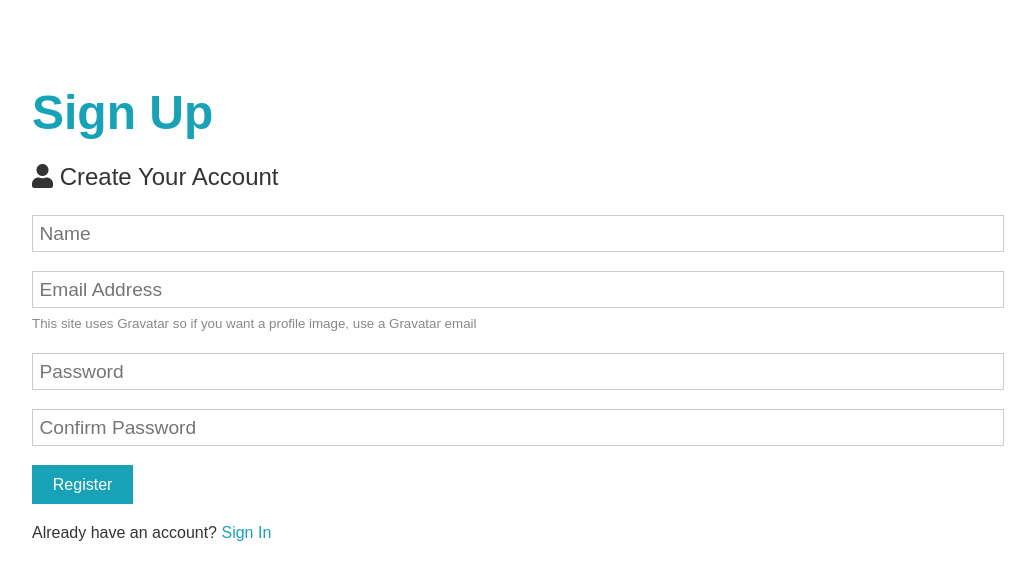
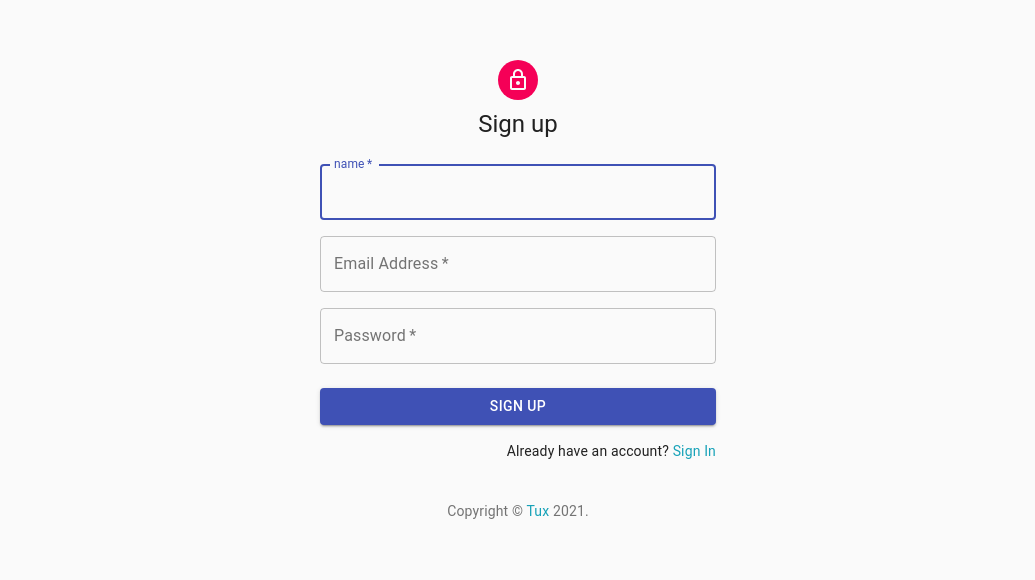
Before and after one commit to ayancoder/ticket-status-tacker, a React (Create React App) app in the folder client/: page /register in a window 1280 px wide. Shown: the part 108-688 px from the top of the page, without its empty margins (122-1157 px from the left). Built offline with nearby package versions, Linux system fonts and the light colour scheme; the HTML template or start-up script is replaced by a standard one.

Commit message:
use material for registar page

```diff
--- a/client/src/components/auth/Login.js
+++ b/client/src/components/auth/Login.js
@@ -1,15 +1,11 @@
-/* import React, { Fragment, useState } from 'react';
-import axios from 'axios';
-import {Link } from 'react-router-dom'; */
-
 import React, { Fragment, useState } from 'react';
+import { Link } from 'react-router-dom';
 import Avatar from '@material-ui/core/Avatar';
 import Button from '@material-ui/core/Button';
 import CssBaseline from '@material-ui/core/CssBaseline';
 import TextField from '@material-ui/core/TextField';
 import FormControlLabel from '@material-ui/core/FormControlLabel';
 import Checkbox from '@material-ui/core/Checkbox';
-import Link from '@material-ui/core/Link';
 import Paper from '@material-ui/core/Paper';
 import Box from '@material-ui/core/Box';
 import Grid from '@material-ui/core/Grid';
@@ -27,7 +23,7 @@ export const Login = () => {
       <Typography variant="body2" color="textSecondary" align="center">
         {'Copyright © '}
         <Link color="inherit" href="https://material-ui.com/">
-          Your Website
+          Tux
         </Link>{' '}
         {new Date().getFullYear()}
         {'.'}
@@ -159,9 +155,9 @@ export const Login = () => {
                 </Link>
               </Grid>
               <Grid item>
-                <Link href="#" variant="body2">
-                  {"Don't have an account? Sign Up"}
-                </Link>
+                <Grid item>
+                Don't have an account? Sign Up <Link to="/register">Sign Up</Link>
+              </Grid>
               </Grid>
             </Grid>
             <Box mt={5}>
@@ -172,121 +168,4 @@ export const Login = () => {
       </Grid>
     </Grid>
     );
-
 }
-  /* return (
-    <Fragment>
-      <section className="container">
-        <h1 className="large text-primary">Log In</h1>
-        <p className="lead">
-          <i className="fas fa-user"></i> Log in Your Account
-        </p>
-        <form className="form" onSubmit={(e) => onSubmit(e)}>
-          <div className="form-group">
-            <input
-              type="email"
-              placeholder="Email Address"
-              name="email"
-              value={email}
-              onChange={(e) => onChange(e)}
-              required
-            />
-            <small className="form-text">
-              This site uses Gravatar so if you want a profile image, use a
-              Gravatar email
-            </small>
-          </div>
-          <div className="form-group">
-            <input
-              type="password"
-              placeholder="Password"
-              name="password"
-              minLength="6"
-              value={password}
-              onChange={(e) => onChange(e)}
-              required
-            />
-          </div>
-          <input type="submit" className="btn btn-primary" value="Log In" />
-        </form>
-        <p className="my-1">
-          Do not have an account? <Link to="/register">Sign Up</Link>
-        </p>
-      </section>
-    </Fragment>
-  );
-};
-
-
-
-<Grid container component="main" className={classes.root}>
-        <CssBaseline />
-        <Grid item xs={false} sm={4} md={7} className={classes.image} />
-        <Grid item xs={12} sm={8} md={5} component={Paper} elevation={6} square>
-          <div className={classes.paper}>
-            <Avatar className={classes.avatar}>
-              <LockOutlinedIcon />
-            </Avatar>
-            <Typography component="h1" variant="h5">
-              Sign in
-            </Typography>
-            <form className={classes.form} noValidate onSubmit={(e) => onSubmit(e)}>
-              <TextField
-                variant="outlined"
-                margin="normal"
-                required
-                fullWidth
-                id="email"
-                label="Email Address"
-                name="email"
-                autoComplete="email"
-                value={email}
-                onChange={(e) => onChange(e)}
-                autoFocus
-              />
-              <TextField
-                variant="outlined"
-                margin="normal"
-                required
-                fullWidth
-                name="password"
-                label="Password"
-                type="password"
-                id="password"
-                value={password}
-                onChange={(e) => onChange(e)}
-                autoComplete="current-password"
-              />
-              <FormControlLabel
-                control={<Checkbox value="remember" color="primary" />}
-                label="Remember me"
-              />
-              <Button
-                type="submit"
-                fullWidth
-                variant="contained"
-                color="primary"
-                className={classes.submit}
-              >
-                Sign In
-              </Button>
-              <Grid container>
-                <Grid item xs>
-                  <Link href="#" variant="body2">
-                    Forgot password?
-                  </Link>
-                </Grid>
-                <Grid item>
-                  <Link href="#" variant="body2">
-                    {"Don't have an account? Sign Up"}
-                  </Link>
-                </Grid>
-              </Grid>
-              <Box mt={5}>
-                <Copyright />
-              </Box>
-            </form>
-          </div>
-        </Grid>
-      </Grid>
- */
--- a/client/src/components/auth/Register.js
+++ b/client/src/components/auth/Register.js
@@ -1,92 +1,149 @@
-import React, { Fragment, useState } from "react";
+import React, { useState } from "react";
+import Avatar from "@material-ui/core/Avatar";
+import Button from "@material-ui/core/Button";
+import CssBaseline from "@material-ui/core/CssBaseline";
+import TextField from "@material-ui/core/TextField";
+import Grid from "@material-ui/core/Grid";
+import Box from "@material-ui/core/Box";
+import LockOutlinedIcon from "@material-ui/icons/LockOutlined";
+import Typography from "@material-ui/core/Typography";
+import { makeStyles } from "@material-ui/core/styles";
+import Container from "@material-ui/core/Container";
 import { connect } from "react-redux";
 import { Link } from "react-router-dom";
 import PropTypes from "prop-types";
 import { setAlert } from "../../actions/alert";
 import { register } from "../../actions/auth";
-import axios from "axios";
+
+function Copyright() {
+  return (
+    <Typography variant="body2" color="textSecondary" align="center">
+      {"Copyright © "}
+      <Link color="inherit" href="https://material-ui.com/">
+        Tux
+      </Link>{" "}
+      {new Date().getFullYear()}
+      {"."}
+    </Typography>
+  );
+}
+
+const useStyles = makeStyles((theme) => ({
+  paper: {
+    marginTop: theme.spacing(8),
+    display: "flex",
+    flexDirection: "column",
+    alignItems: "center",
+  },
+  avatar: {
+    margin: theme.spacing(1),
+    backgroundColor: theme.palette.secondary.main,
+  },
+  form: {
+    width: "100%", // Fix IE 11 issue.
+    marginTop: theme.spacing(3),
+  },
+  submit: {
+    margin: theme.spacing(3, 0, 2),
+  },
+}));
 
 const Register = ({ setAlert, register }) => {
   const [formData, setFormData] = useState({
     name: "",
     email: "",
     password: "",
-    password2: "",
   });
-  const { name, email, password, password2 } = formData;
+  const { name, email, password } = formData;
 
   const onChange = (e) =>
     setFormData({ ...formData, [e.target.name]: e.target.value });
 
   const onSubmit = async (e) => {
     e.preventDefault();
-    if (password !== password2) {
-      setAlert("Passwords do not match", "danger");
-    } else {
     register(name, email, password);
-    }
   };
+
+  const classes = useStyles();
+
   return (
-    <Fragment>
-      <section className="container">
-        <h1 className="large text-primary">Sign Up</h1>
-        <p className="lead">
-          <i className="fas fa-user"></i> Create Your Account
-        </p>
-        <form className="form" onSubmit={(e) => onSubmit(e)}>
-          <div className="form-group">
-            <input
-              type="text"
-              placeholder="Name"
+    <Container component="main" maxWidth="xs">
+      <CssBaseline />
+      <div className={classes.paper}>
+        <Avatar className={classes.avatar}>
+          <LockOutlinedIcon />
+        </Avatar>
+        <Typography component="h1" variant="h5">
+          Sign up
+        </Typography>
+        <form className={classes.form} noValidate onSubmit={(e) => onSubmit(e)}>
+          <Grid container spacing={2}>
+            <Grid item xs={12}>
+              <TextField
+                autoComplete="name"
                 name="name"
+                variant="outlined"
+                required
+                fullWidth
+                id="name"
+                label="name"
+                autoFocus
                 value={name}
                 onChange={(e) => onChange(e)}
                 required
               />
-          </div>
-          <div className="form-group">
-            <input
+            </Grid>
+            <Grid item xs={12}>
+              <TextField
                 type="email"
-              placeholder="Email Address"
+                variant="outlined"
+                required
+                fullWidth
+                id="email"
+                label="Email Address"
                 name="email"
+                autoComplete="email"
                 value={email}
                 onChange={(e) => onChange(e)}
                 required
               />
-            <small className="form-text">
-              This site uses Gravatar so if you want a profile image, use a
-              Gravatar email
-            </small>
-          </div>
-          <div className="form-group">
-            <input
+            </Grid>
+            <Grid item xs={12}>
+              <TextField
+                variant="outlined"
+                required
+                fullWidth
+                name="password"
+                label="Password"
                 type="password"
-              placeholder="Password"
-              name="password"
-              minLength="6"
+                id="password"
+                autoComplete="current-password"
                 value={password}
                 onChange={(e) => onChange(e)}
                 required
               />
+            </Grid>
+          </Grid>
+          <Button
+            type="submit"
+            fullWidth
+            variant="contained"
+            color="primary"
+            className={classes.submit}
+          >
+            Sign Up
+          </Button>
+          <Grid container justifyContent="flex-end">
+            <Grid item>
+              Already have an account? <Link to="/login">Sign In</Link>
+            </Grid>
+          </Grid>
+        </form>
       </div>
-          <div className="form-group">
-            <input
-              type="password"
-              placeholder="Confirm Password"
-              name="password2"
-              minLength="6"
-              value={password2}
-              onChange={(e) => onChange(e)}
-              required
-            />
-          </div>
-          <input type="submit" className="btn btn-primary" value="Register" />
-        </form>
-        <p className="my-1">
-          Already have an account? <Link to="/login">Sign In</Link>
-        </p>
-      </section>
-    </Fragment>
+      <Box mt={5}>
+        <Copyright />
+      </Box>
+    </Container>
   );
 };
 
```
Also changed, not shown: client/src/components/ticket/NewTicket.js (added). Lines whose indentation alone changed are shown as unchanged.
